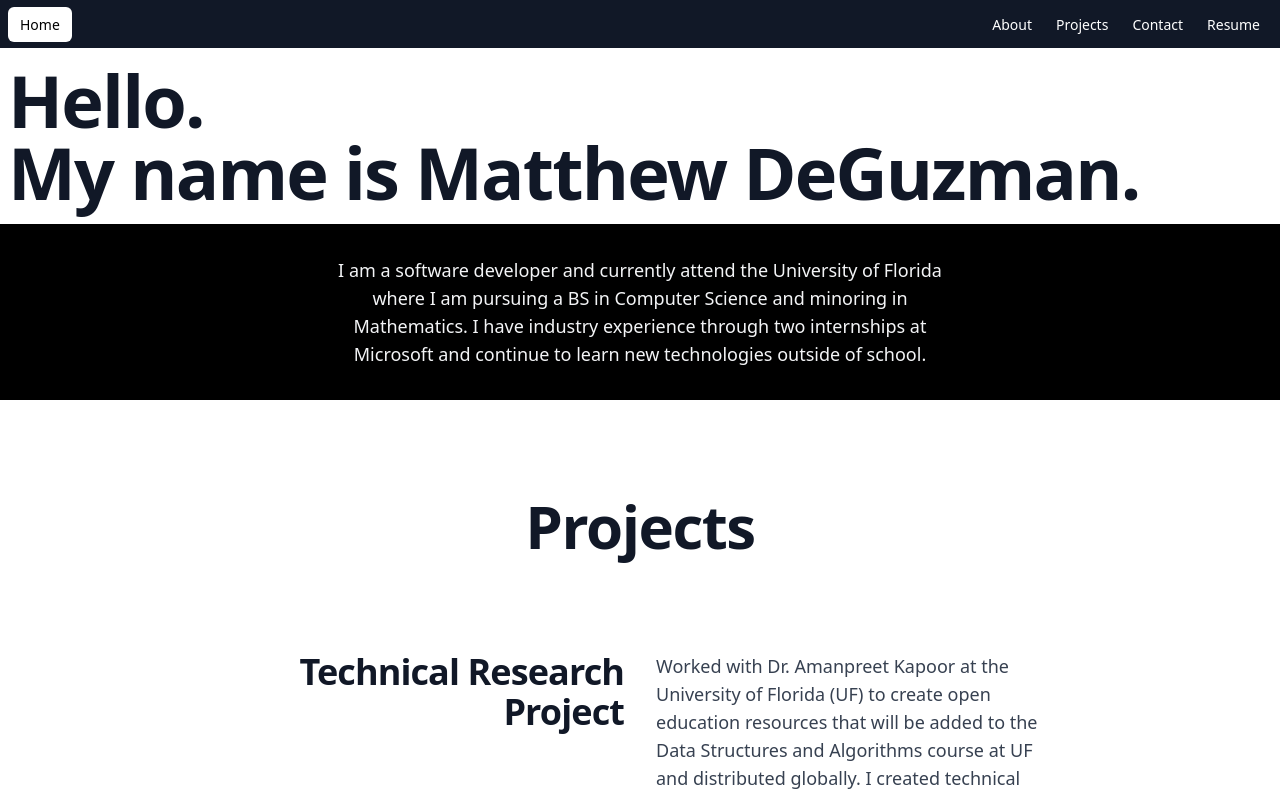
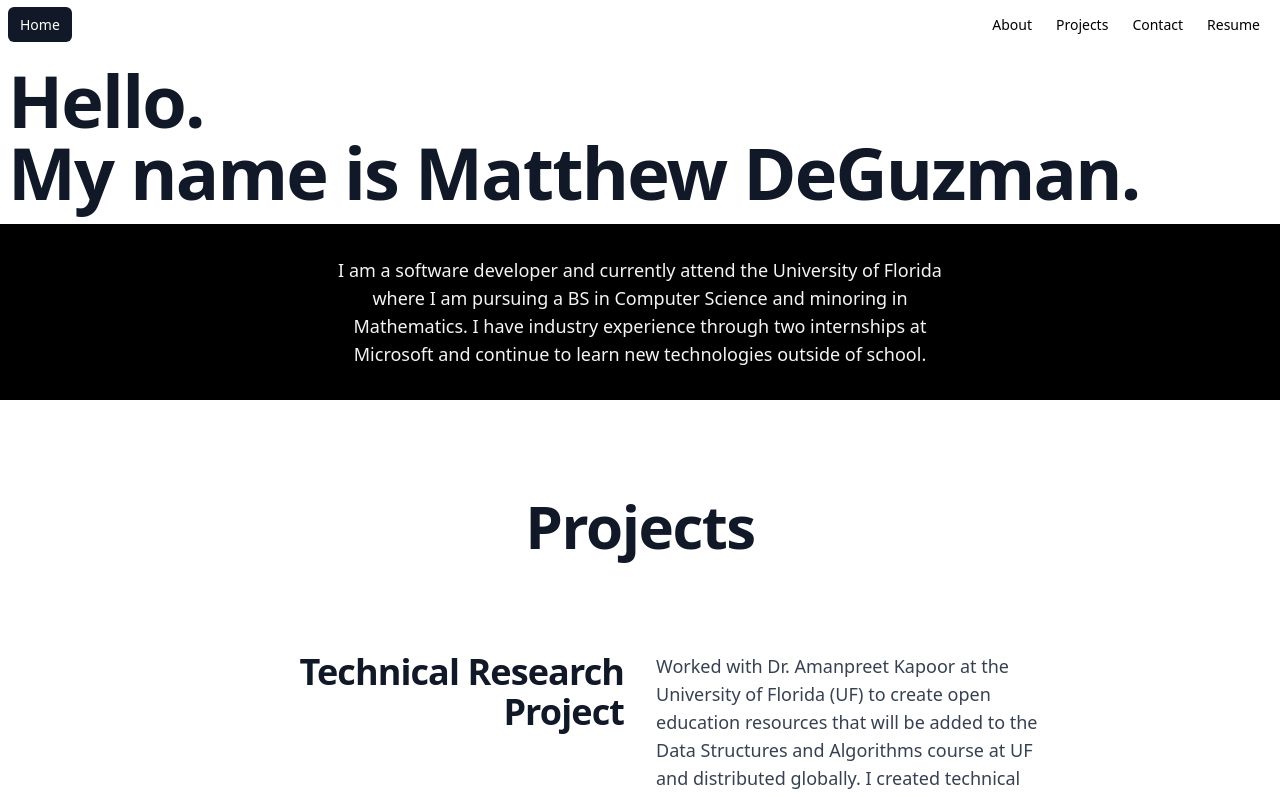
Before and after one commit to matthewdeguzman/personal-website, a Next.js app: page / in a window 1280 px wide. Shown: the top 797 px of the page. Built offline with nearby package versions, Linux system fonts and the light colour scheme.

Commit message:
changed navbar bg and btn colors

```diff
--- a/components/navbar.js
+++ b/components/navbar.js
@@ -20,8 +20,8 @@ function button(item) {
       href={item.href}
       className={classNames(
         item.current
-          ? "bg-white text-black"
-          : "text-white hover:bg-white hover:text-black",
+          ? "bg-gray-900 text-white"
+          : "text-black hover:bg-gray-900 hover:text-white",
         "rounded-md px-3 py-2 text-sm font-medium"
       )}
       aria-current={item.current ? "page" : undefined}
@@ -34,7 +34,7 @@ export default function Example() {
   return (
     <Disclosure
       as="nav"
-      className="bg-gray-900 fixed sm:grid sm:grid-rows-1 sm:items-center sm:justify-items-stretch sm:h-12 top-0 w-screen"
+      className="bg-white fixed sm:grid sm:grid-rows-1 sm:items-center sm:justify-items-stretch sm:h-12 top-0 w-screen"
     >
       {({ open }) => (
         <>
```
